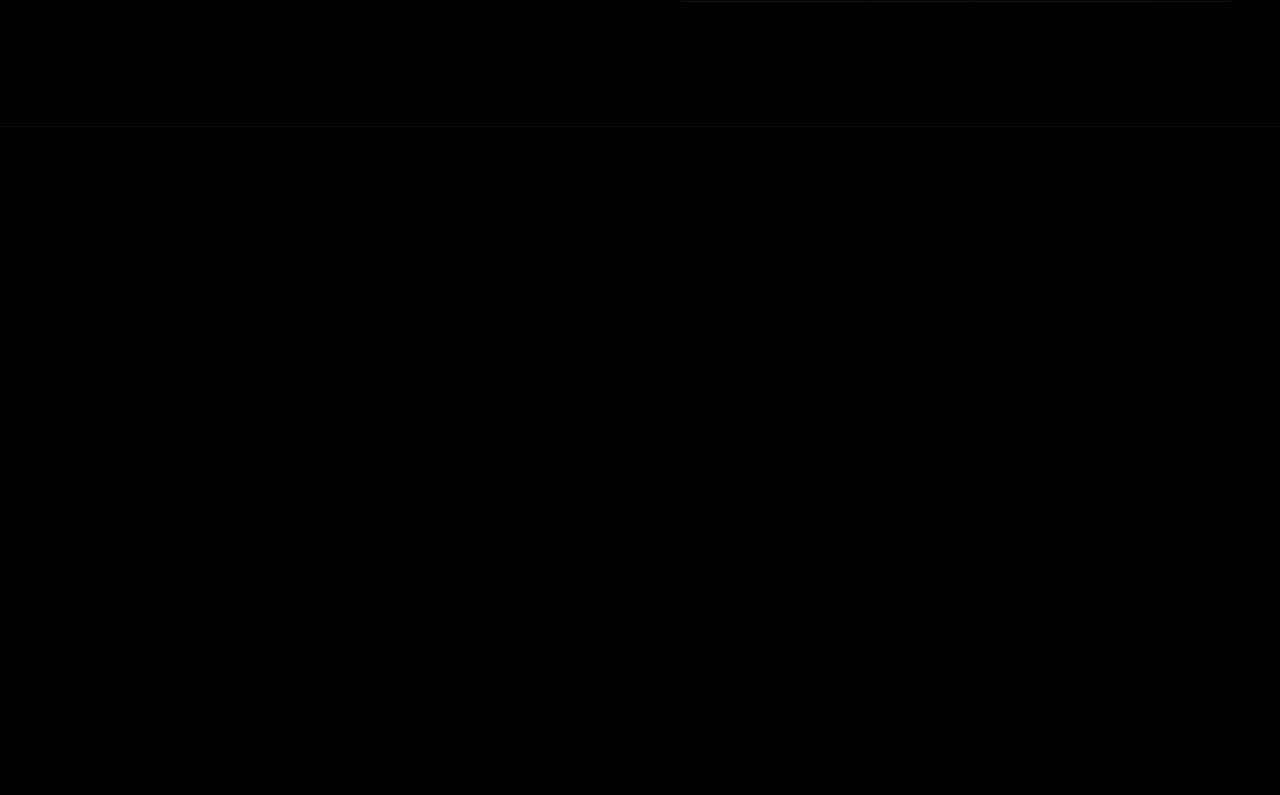
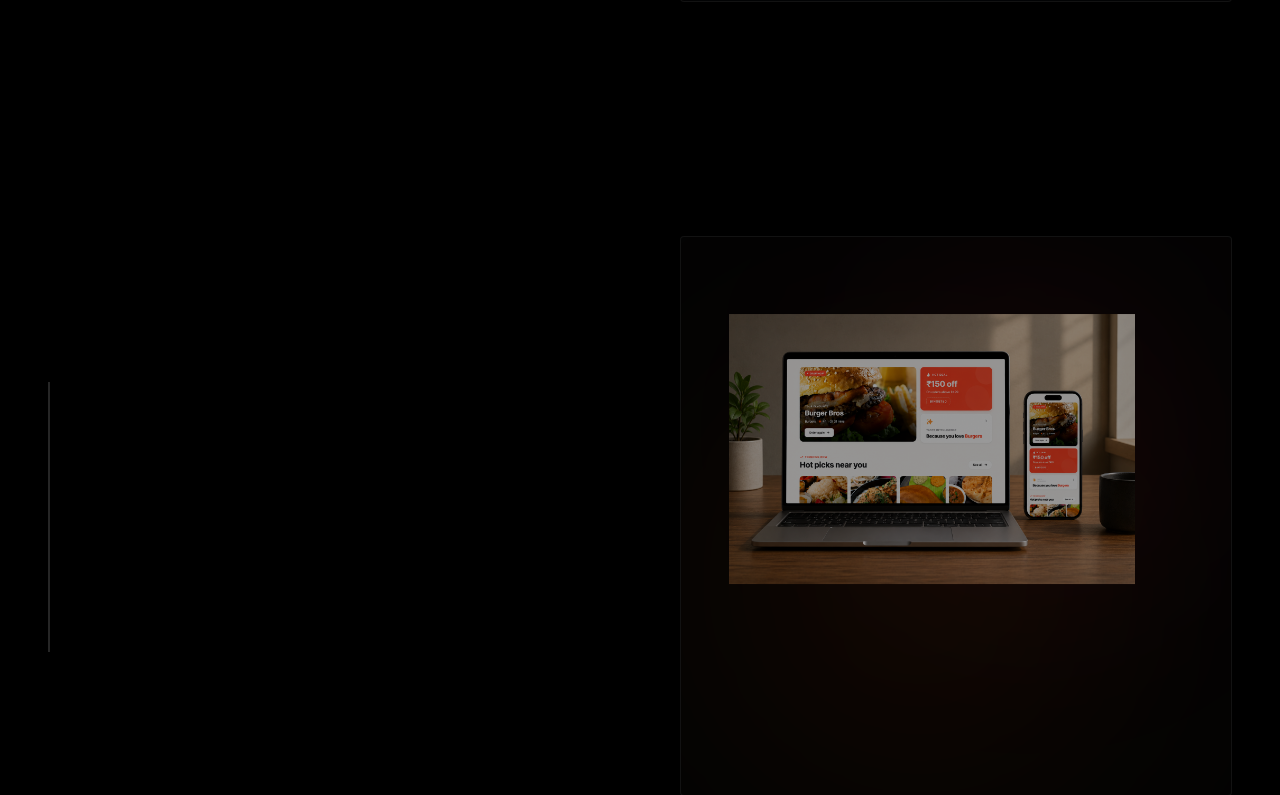
Before and after one commit to Rudraaa888747/rudraportfolio, a Next.js app: page / in a window 1280 px wide. Shown: the part 8096-8891 px from the top of the page. Built offline with nearby package versions, Linux system fonts and the light colour scheme.

Commit message:
Add FoodFlow project and optimize images

```diff
--- a/src/components/Projects.tsx
+++ b/src/components/Projects.tsx
@@ -85,6 +85,31 @@ const PROJECTS = [
     type: "dental",
     liveLink: "https://dental-clinic-2ujz.onrender.com",
     githubLink: "https://github.com/Rudraaa888747/Dental-Clinic"
+  },
+  {
+    title: "FOODFLOW",
+    subtitle: "Full-Stack Food Delivery Platform",
+    overview: "A state-of-the-art web application engineered to bridge the gap between hungry customers, busy restaurants, and platform administrators. It provides a flawlessly synchronized ecosystem where every action is updated in real-time.",
+    problem: "Food delivery platforms often suffer from latency, disconnected portals, and manual refreshing, leading to missed orders, delayed deliveries, and a fragmented user experience.",
+    solution: "Engineered a fully synchronized ecosystem using Supabase Realtime and PostgreSQL WebSockets. From placing an order to assigning a delivery driver, every portal updates instantly in milliseconds without manual refreshing.",
+    features: [
+      "Frictionless Customer Portal with Live Tracking",
+      "Dedicated Restaurant OS with Optimistic UI",
+      "Admin Command Center for Platform Metrics",
+      "Integrated Wallet & Table Booking System",
+      "Zero-Latency Realtime Cross-Device Sync"
+    ],
+    highlights: [
+      "Powered by Supabase PostgreSQL WebSockets for instant data propagation across clients.",
+      "Immersive UI with Framer Motion spring-physics animations and layout transitions.",
+      "Lightweight, persistent client-side state managed via Zustand, eliminating Redux boilerplate."
+    ],
+    impact: "Delivered a native-like ordering experience and a sleek operating system for restaurants, ensuring perfect synchronization and zero friction in the entire order-to-delivery pipeline.",
+    tech: ["React", "Vite", "Tailwind CSS", "Zustand", "Supabase", "Framer Motion"],
+    number: "04",
+    type: "foodflow",
+    liveLink: "https://foodflow-sepia.vercel.app",
+    githubLink: "https://github.com/Rudraaa888747/FoodFlow"
   }
 ];
 
@@ -246,6 +271,8 @@ function EditorialProject({ project, onOpenCaseStudy, index }: { project: typeof
               <SwitchEnvironment />
             ) : project.type === "travel" ? (
               <TravelEnvironment />
+            ) : project.type === "foodflow" ? (
+              <FoodFlowEnvironment />
             ) : (
               <DentalEnvironment />
             )}
@@ -439,6 +466,7 @@ function SwitchEnvironment() {
           src="/switch-mockup.webp"
           alt="SWITCH Architecture"
           fill
+          sizes="(max-width: 768px) 100vw, (max-width: 1200px) 50vw, 33vw"
           className="object-contain md:object-right"
           priority
         />
@@ -466,6 +494,7 @@ function TravelEnvironment() {
           src="/travel-mockup.webp"
           alt="TRAVEL GUIDE Platform"
           fill
+          sizes="(max-width: 768px) 100vw, (max-width: 1200px) 50vw, 33vw"
           className="object-contain md:object-right"
         />
       </div>
@@ -492,6 +521,7 @@ function DentalEnvironment() {
           src="/azure-mockup.webp"
           alt="Azure Smiles Platform"
           fill
+          sizes="(max-width: 768px) 100vw, (max-width: 1200px) 50vw, 33vw"
           className="object-contain md:object-right"
           priority
         />
@@ -499,3 +529,31 @@ function DentalEnvironment() {
     </div>
   );
 }
+
+function FoodFlowEnvironment() {
+  return (
+    <div className="relative w-full h-full flex items-center justify-center lg:justify-end p-4 md:p-12 lg:pr-24">
+      <div className="absolute right-[20%] top-[40%] w-[200px] md:w-[400px] h-[200px] md:h-[400px] bg-orange-500/10 blur-[80px] md:blur-[120px] rounded-full pointer-events-none" />
+      <div className="absolute right-[10%] bottom-[30%] w-[150px] md:w-[300px] h-[150px] md:h-[300px] bg-red-500/10 blur-[60px] md:blur-[100px] rounded-full pointer-events-none" />
+
+      <div className="hidden md:block absolute inset-0 z-20 opacity-40 mix-blend-screen overflow-hidden pointer-events-none">
+        <motion.div
+          className="w-full h-16 md:h-32 bg-gradient-to-b from-transparent via-orange-500/10 to-orange-400/20 border-b border-orange-400/50 absolute left-0 top-0 shadow-[0_4px_30px_rgba(249,115,22,0.15)]"
+          animate={{ y: ["-20vh", "120vh"] }}
+          transition={{ duration: 6, ease: "linear", repeat: Infinity }}
+        />
+      </div>
+
+      <div className="relative w-full h-[80%] md:h-[85%] max-w-2xl opacity-100 z-10 transition-transform duration-1000 scale-100 hover:scale-105">
+        <Image
+          src="/foodflow-final.png"
+          alt="FoodFlow Platform"
+          fill
+          sizes="(max-width: 768px) 100vw, (max-width: 1200px) 50vw, 33vw"
+          className="object-contain md:object-right"
+          priority
+        />
+      </div>
+    </div>
+  );
+}
```
Also changed, not shown: public/foodflow-final.png (added).
